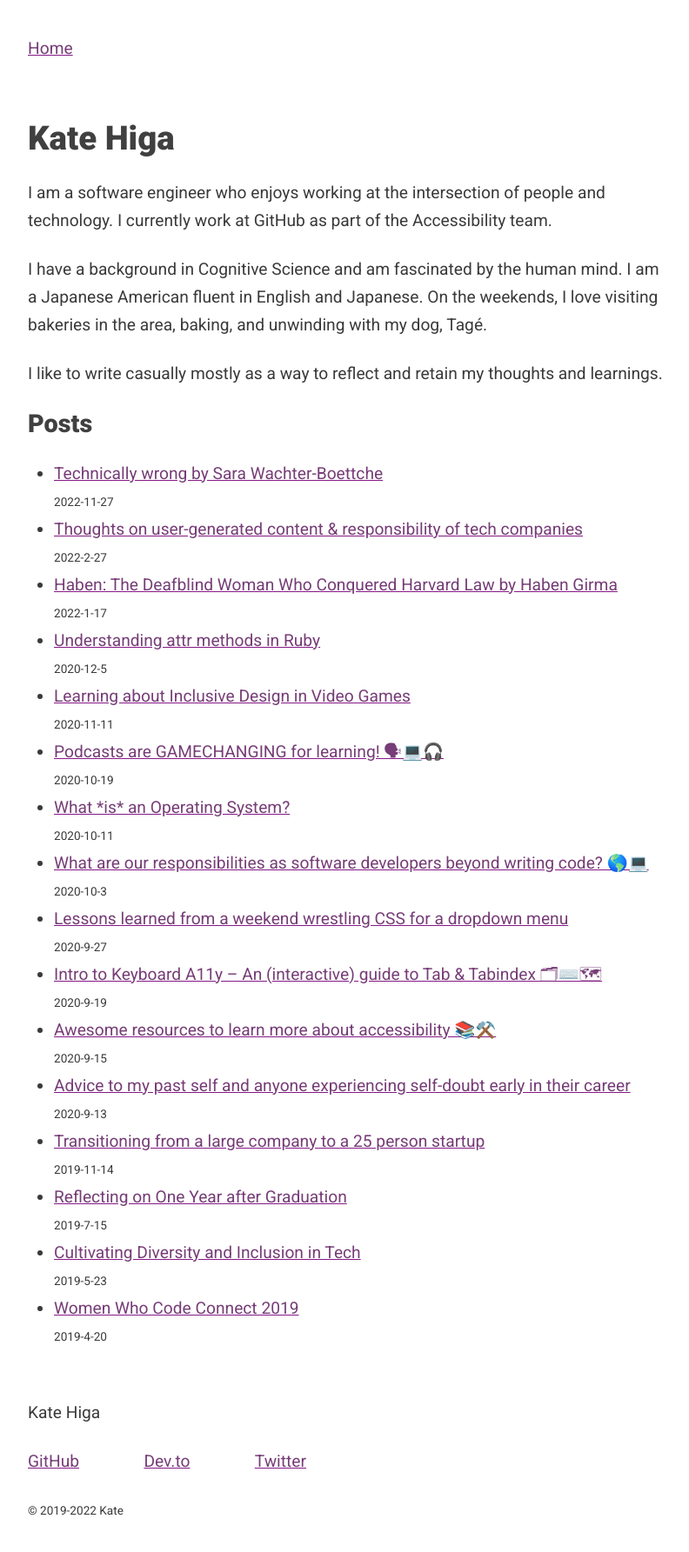
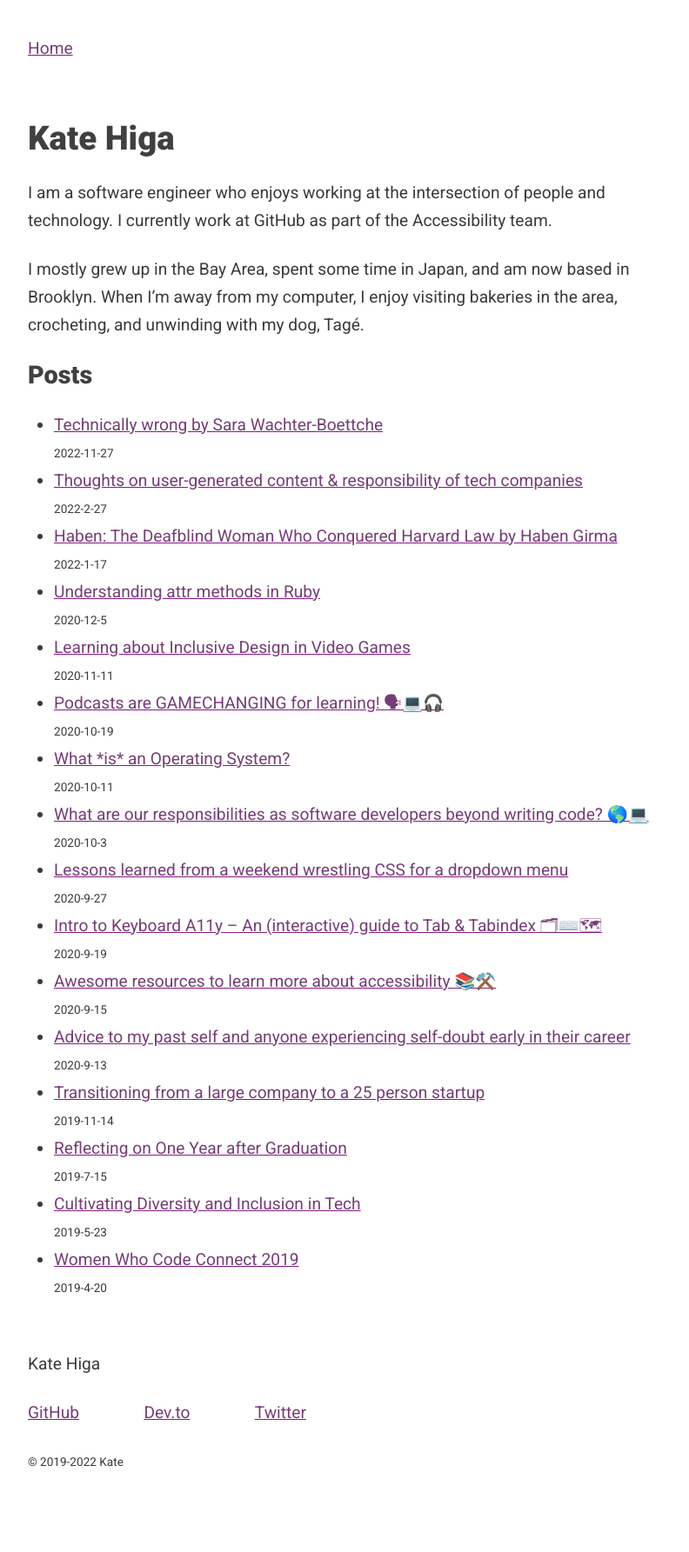
Before and after one commit to khiga8/kate-website, a Jekyll site: the page built from index.markdown, in a window 1280 px wide. Shown: the whole page at 87% size, without its empty margins (238-1030 px from the left). Built offline with Jekyll 4.4.1, drawn with Linux system fonts in a browser that asks for light colours; after the commit the page ends 1729 px from its top, so only the background shows below that.

Commit message:
update intro

```diff
--- a/index.markdown
+++ b/index.markdown
@@ -10,6 +10,4 @@ title: Home
 
 I am a software engineer who enjoys working at the intersection of people and technology. I currently work at GitHub as part of the Accessibility team.
 
-I have a background in Cognitive Science and am fascinated by the human mind. I am a Japanese American fluent in English and Japanese. On the weekends, I love visiting bakeries in the area, baking, and unwinding with my dog, Tagé.
-
-I like to write casually mostly as a way to reflect and retain my thoughts and learnings.
+I mostly grew up in the Bay Area, spent some time in Japan, and am now based in Brooklyn. When I'm away from my computer, I enjoy visiting bakeries in the area, crocheting, and unwinding with my dog, Tagé.
```
